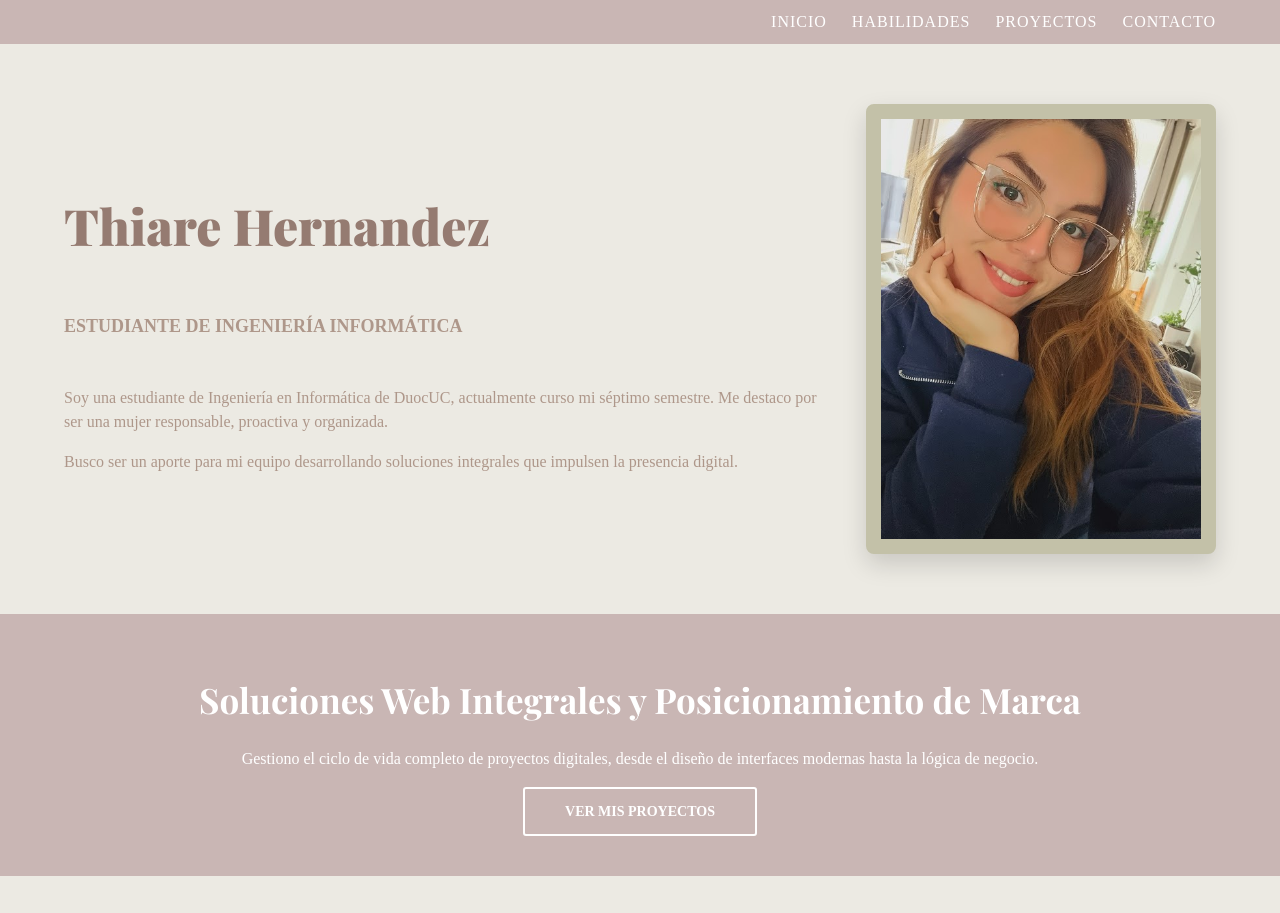
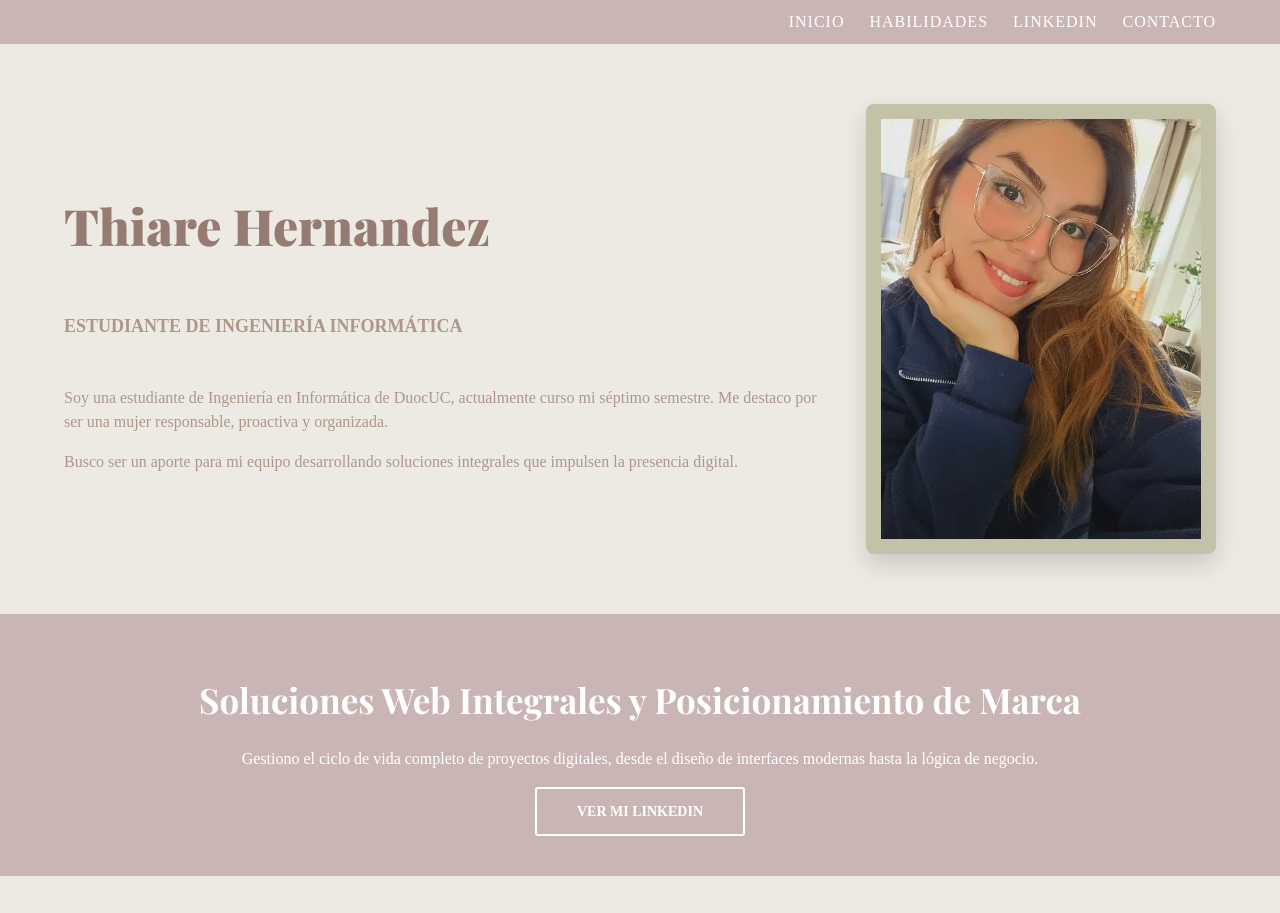
Before and after one commit to thiarehernandezg-cloud/Proyecto-freelance, a website: page index.html in a window 1280 px wide. Shown: the top 913 px of the page. Drawn offline with nearby package versions, Linux system fonts and the light colour scheme; a web font is replaced by a local one.

Commit message:
enlace a Linkedin

```diff
--- a/index.html
+++ b/index.html
@@ -16,7 +16,7 @@
             <ul>
                 <li><a href="#Inicio">Inicio</a></li>
                 <li><a href="#habilidades">Habilidades</a></li>
-                <li><a href="#proyectos">Proyectos</a></li>
+                <li><a href="https://www.linkedin.com/in/thiarehernandez" target="_blank" rel="noopener noreferrer">LinkedIn</a></li>
                 <li><a href="#contacto">Contacto</a></li>
             </ul>
         </nav>
@@ -43,7 +43,7 @@
         <div class="contenedor contenido-franja">
             <h2>Soluciones Web Integrales y Posicionamiento de Marca</h2>
             <p>Gestiono el ciclo de vida completo de proyectos digitales, desde el diseño de interfaces modernas hasta la lógica de negocio.</p>
-            <a href="#proyectos" class="boton-franja">Ver mis proyectos</a>
+           <a href="https://www.linkedin.com/in/thiarehernandez" class="boton-franja" target="_blank" rel="noopener noreferrer">Ver mi LinkedIn</a>
         </div>
     </section>
 
```
